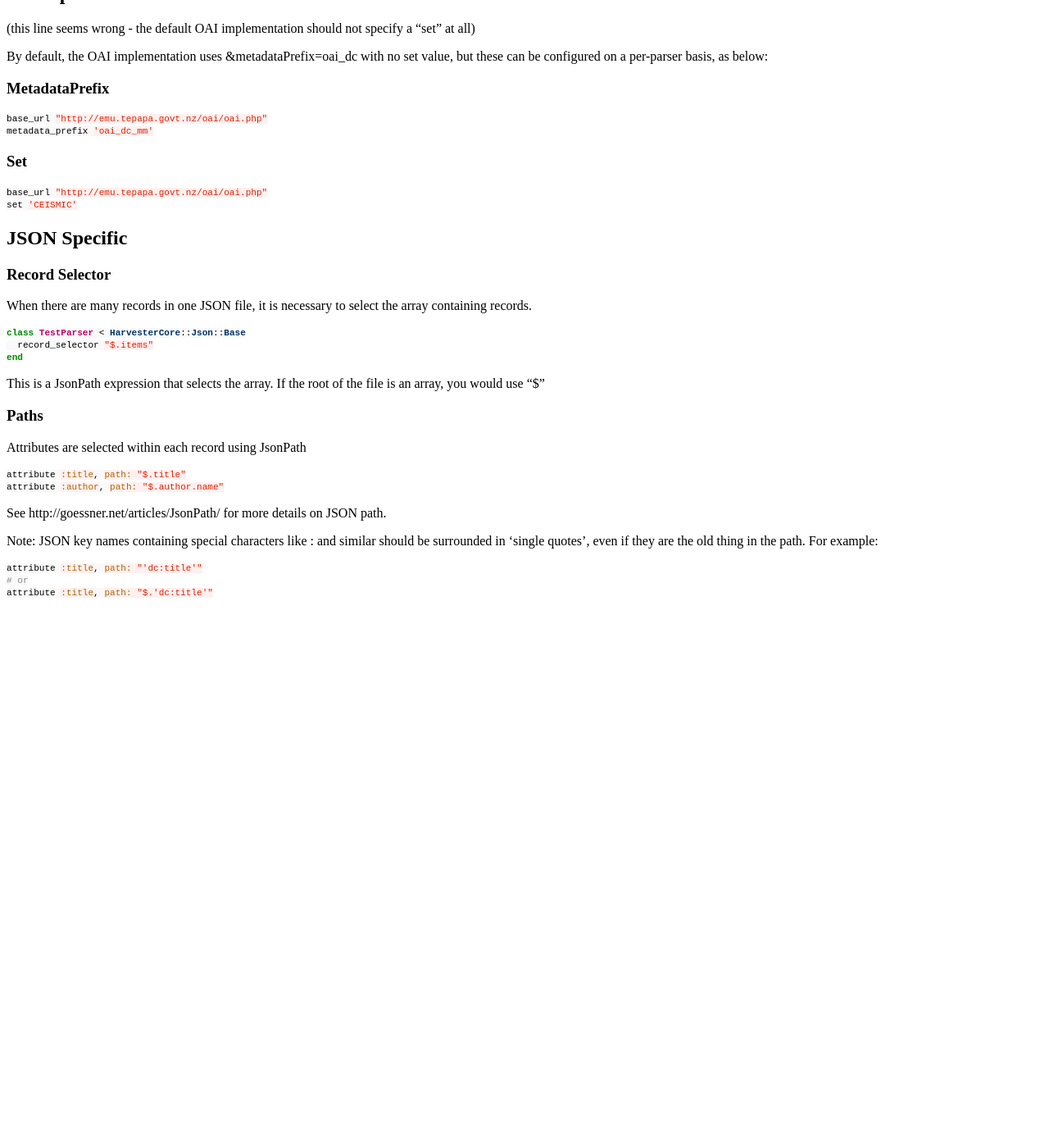
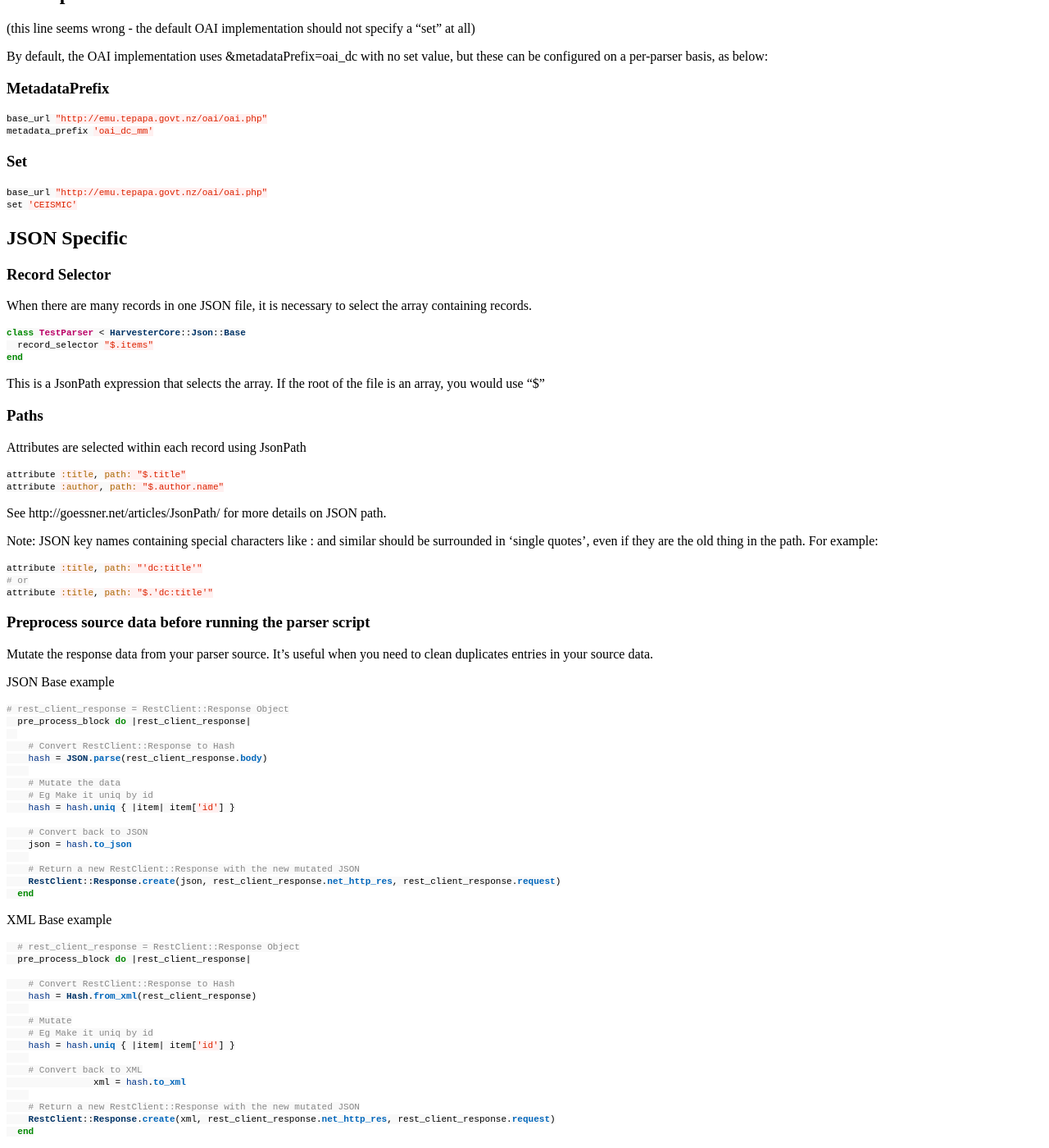
Before and after one commit to DigitalNZ/supplejack, a Jekyll site: the page built from _posts/2014-05-01-parser-dsl-domain-specific-language.md, in a window 1280 px wide and 1400 px high, scrolled down 5486 px. Shown: the whole window at 82% size. Built offline with Jekyll 4.4.1, drawn with Linux system fonts in a browser that asks for light colours; Markdown is read by kramdown in place of the engine named in the settings; a style sheet for code colours, icons or effects is not loaded; before the commit the page ends 6229 px from its top, so only the background shows below that.

Commit message:
Update 2014-05-01-parser-dsl-domain-specific-language.md

````diff
--- a/_posts/2014-05-01-parser-dsl-domain-specific-language.md
+++ b/_posts/2014-05-01-parser-dsl-domain-specific-language.md
@@ -325,3 +325,46 @@ attribute :title, path: "'dc:title'"
 # or
 attribute :title, path: "$.'dc:title'"
 ```
+
+### Preprocess source data before running the parser script
+Mutate the response data from your parser source. It's useful when you need to clean duplicates entries in your source data.
+
+JSON Base example
+```ruby
+# rest_client_response = RestClient::Response Object
+  pre_process_block do |rest_client_response|
+
+    # Convert RestClient::Response to Hash
+    hash = JSON.parse(rest_client_response.body)
+
+    # Mutate the data
+    # Eg Make it uniq by id
+    hash = hash.uniq { |item| item['id'] }
+
+    # Convert back to JSON
+    json = hash.to_json
+
+    # Return a new RestClient::Response with the new mutated JSON
+    RestClient::Response.create(json, rest_client_response.net_http_res, rest_client_response.request)
+  end
+```
+
+XML Base example
+```ruby
+  # rest_client_response = RestClient::Response Object
+  pre_process_block do |rest_client_response|
+
+    # Convert RestClient::Response to Hash
+    hash = Hash.from_xml(rest_client_response)
+
+    # Mutate
+    # Eg Make it uniq by id
+    hash = hash.uniq { |item| item['id'] }
+
+    # Convert back to XML
+		xml = hash.to_xml
+
+    # Return a new RestClient::Response with the new mutated JSON
+    RestClient::Response.create(xml, rest_client_response.net_http_res, rest_client_response.request)
+  end
+```
````
